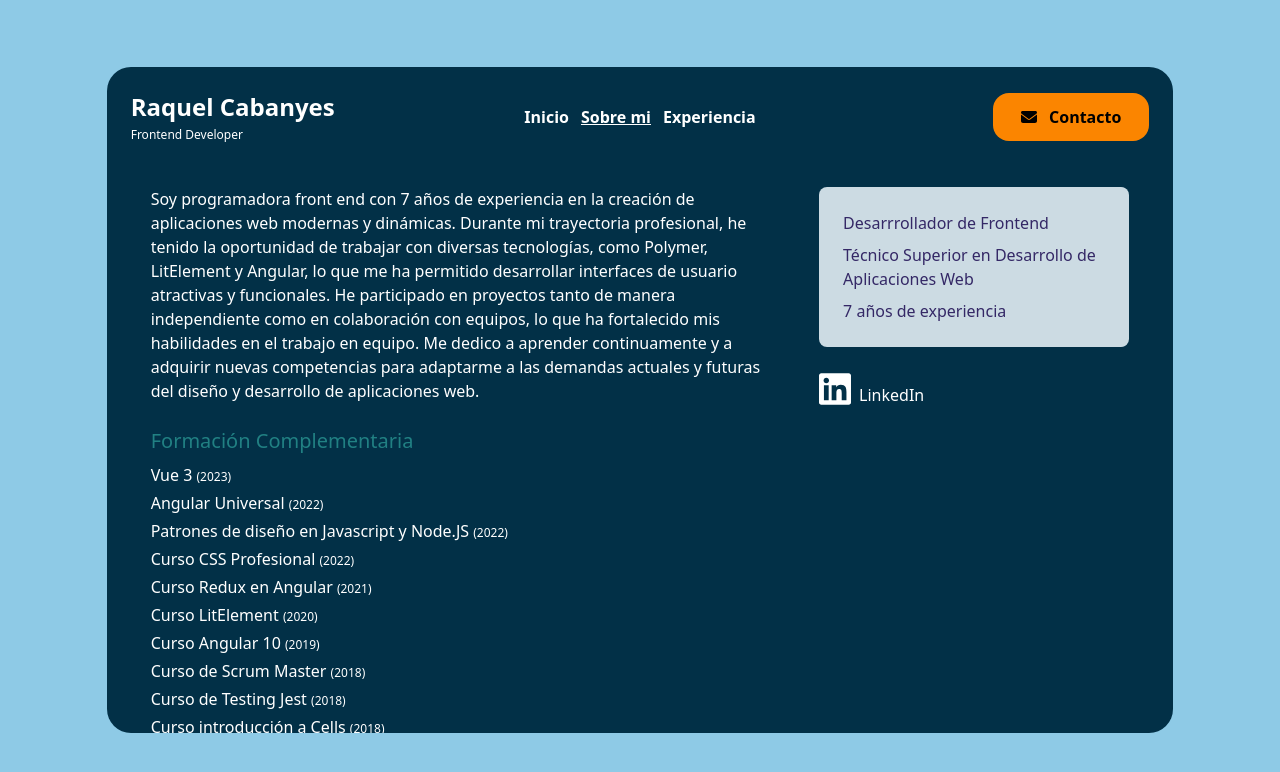
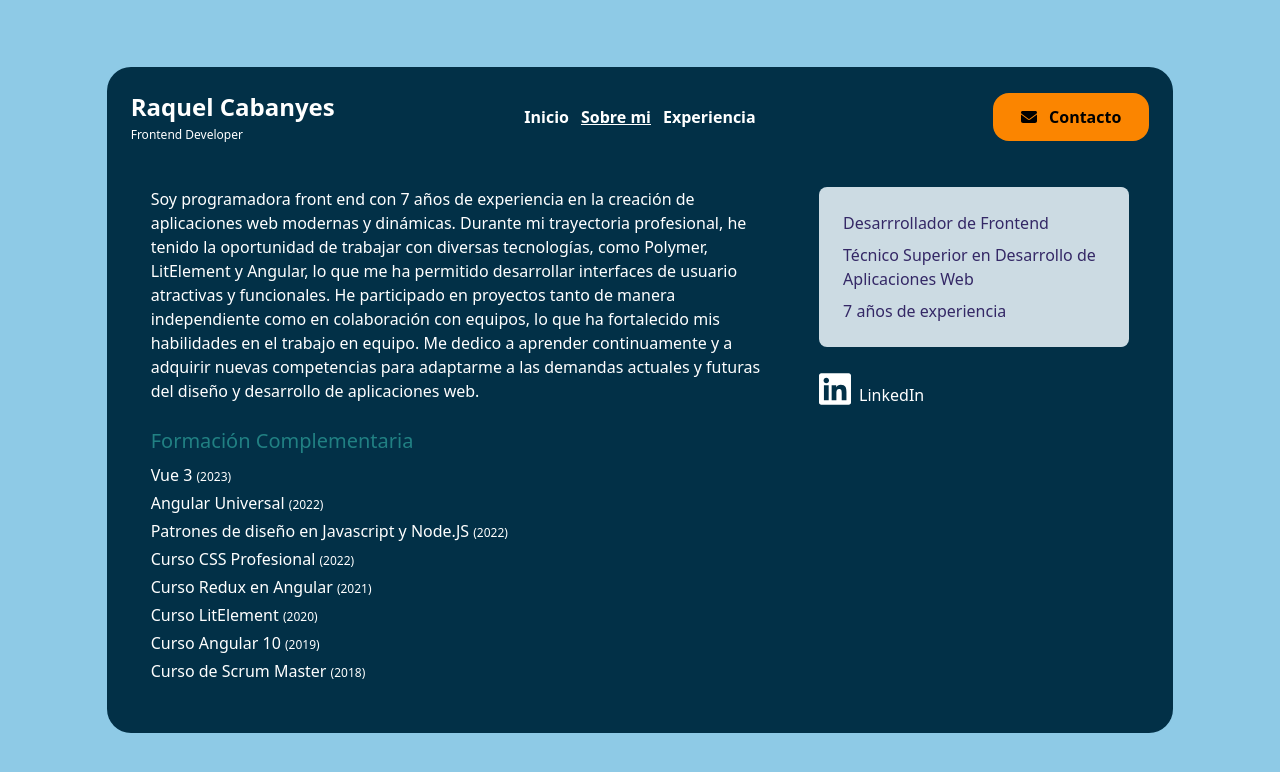
Before and after one commit to raquelCabanyes/personal-portfolio, an Angular app: page /about in a window 1280 px wide. Shown: the top 772 px of the page. Built offline with nearby package versions, Linux system fonts and the light colour scheme.

Commit message:
Apply scroll on content div

```diff
--- a/src/app/app.component.html
+++ b/src/app/app.component.html
@@ -1,9 +1,11 @@
 <div class="bg-secondary w-full h-screen flex items-center justify-center">
   <div
     class="bg-primary h-screen lg:h-5/6 w-full lg:w-5/6 flex flex-col rounded-none lg:rounded-3xl">
-    <app-navbar></app-navbar>
-    <div class="flex-grow overflow-y-auto">
-      <router-outlet></router-outlet>
-    </div>
+      <app-navbar></app-navbar>
+      <div class="h-full flex flex-col overflow-hidden pb-6 md:pb-11 pt-2 md:pt-6">
+        <div class="h-full">
+          <router-outlet></router-outlet>
+        </div>
+      </div>
   </div>
 </div>
--- a/src/app/page/about/about.component.html
+++ b/src/app/page/about/about.component.html
@@ -1,4 +1,5 @@
-<div class="flex flex-col md:flex-row px-6 md:px-11 pb-6 md:pb-11 pt-2 md:pt-6">
+<div class="h-full overflow-y-auto">
+  <div class="h-full flex flex-col md:flex-row px-6 md:px-11">
     <div class="w-full md:w-2/3 pr-4">
       <div class="text-white">
         Soy programadora front end con 7 años de experiencia en la creación de
@@ -64,3 +65,4 @@
       </a>
     </div>
   </div>
+</div>
--- a/src/app/page/experience/experience.component.html
+++ b/src/app/page/experience/experience.component.html
@@ -1,4 +1,6 @@
-<div class="flex flex-col px-6 md:px-11 pb-6 md:pb-11 pt-2 md:pt-6">
+<div class="h-full overflow-y-auto">
+  <div class="h-full flex flex-col px-6 md:px-11">
+
     <div class="flex flex-col md:flex-row justify-center text-white pb-12">
       <div class="experiencia relative pl-8 w-full md:w-1/5">
         <div class="text-xl text-quaternary">Impulsyn</div>
@@ -78,4 +80,6 @@
         desarrollo web de una pasarela de pagos.
       </div>
     </div>
+
     </div>
+</div>
--- a/src/app/page/home/home.component.html
+++ b/src/app/page/home/home.component.html
@@ -1,4 +1,5 @@
-<div class="flex justify-between px-6 md:px-11 pb-6 md:pb-11 pt-2 md:pt-6">
+<div class="h-full overflow-y-auto">
+  <div class="h-full px-6 md:px-11 flex justify-between">
     <img
       class="w-full md:w-1/2 hidden md:block mr-3 rounded-xl h-auto object-cover object-right"
       src="/assets/photo.jpg"
@@ -31,3 +32,4 @@
       </div>
     </div>
   </div>
+</div>
```
Lines whose indentation alone changed are shown as unchanged.
